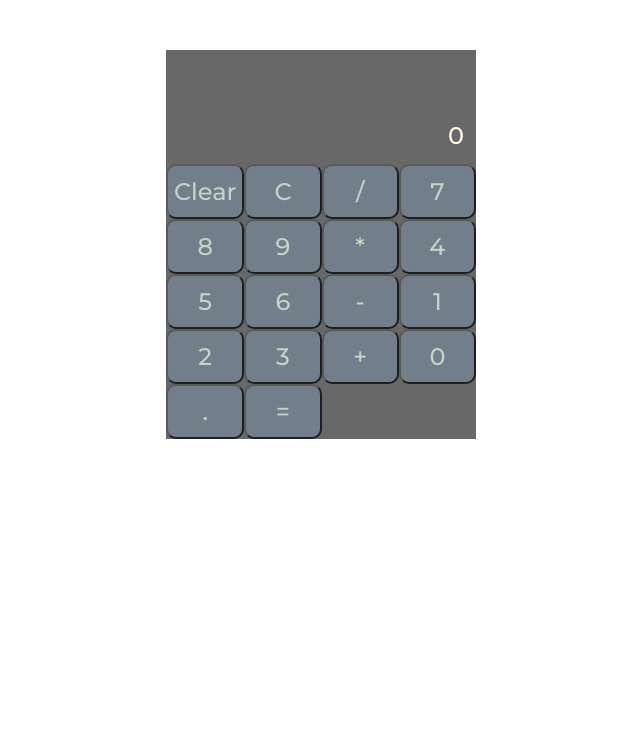
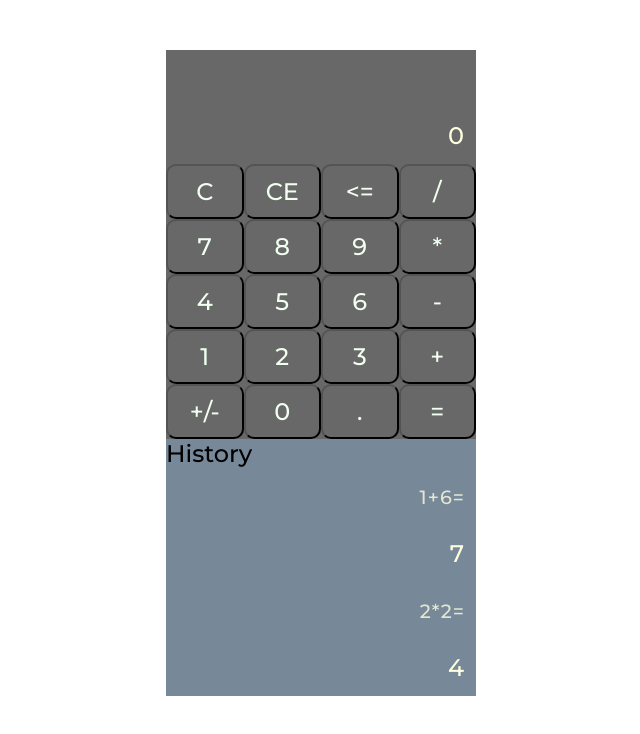
Before and after one commit to Rambo-react/Calc, a React (Create React App) app: page / in a window 1280 px wide. Shown: the top 734 px of the page, without its empty margins (319-959 px from the left). Built offline with nearby package versions, Linux system fonts and the light colour scheme.

Commit message:
history block added without logic

```diff
--- a/src/App.css
+++ b/src/App.css
@@ -44,10 +44,11 @@ input {
 
 button {
   border-radius: 10px;
-  background-color: lightslategrey;
+
   color: honeydew;
   cursor: pointer;
-  opacity: 0.7;
+  background-color: transparent;
+  /* opacity: 0.3; */
 }
 
 #clear {
@@ -61,7 +62,8 @@ button {
 }
 
 button:hover {
-  opacity: 1;
+  background-color: lightslategrey;
+  /* opacity: 1; */
 }
 
 /* ====================================  HISTORY */
@@ -71,6 +73,7 @@ button:hover {
   text-align: right;
   display:grid;
 }
+
 .historyBlock{
   background-color: lightslategrey;
 }
--- a/src/App.js
+++ b/src/App.js
@@ -2,6 +2,7 @@
 import React, { useState } from 'react';
 import './App.css';
 import Button from './components/Button';
+import HistoryElement from './components/HistoryElement';
 
 
 const App = () => {
@@ -9,7 +10,7 @@ const App = () => {
   const [result, setResult] = useState("0");
   const [firstVal, setFirstVal] = useState("");
   // const [secondVal, setSecondVal] = useState(null);
-  // const [history, setHistory] = useState([]);
+  const [history, setHistory] = useState([ ["1+6=", "7"], ["2*2=", "4"]]);
   const [lastButtonOperator, setLastButtonOperator] = useState(false);
   // const [lastButtonDot, setLastButtonDot] = useState(false);
   const [lastButtonEqual, setLastButtonEqual] = useState(false);
@@ -18,7 +19,7 @@ const App = () => {
   //цифры
   const handleClick = (e) => {
 
-    if (lastButtonOperator) {
+    if (lastButtonOperator || lastButtonEqual) {
       setResult(e.target.innerHTML)
 
     } else
@@ -29,11 +30,20 @@ const App = () => {
       }
 
     setLastButtonOperator(false);
+    setLastButtonEqual(false);
   }
 
   //очистить
   const clear = () => {
     setResult("0");
+  }
+
+  //очистить всё
+  const clearAll = () => {
+    setResult("0");
+    setFirstVal("");
+    setLastButtonEqual(false);
+    setLastButtonOperator(false);
   }
 
   //удалить последний символ
@@ -53,7 +63,8 @@ const App = () => {
       debugger
       setFirstVal(result.concat(e.target.innerHTML));
 
-    } else if (!lastButtonEqual) {
+    } else if (!lastButtonEqual && !firstVal.includes("=")) {
+      //если строка не содержит "=" и последняя кнопка не равна "="
       debugger
       let calcResult;
       let numFirstVal = Number(firstVal.slice(0, -1));
@@ -108,11 +119,6 @@ const App = () => {
 
   }
 
-
-
-
-
-
   //операторы
   const operatorClick = (e) => {
     debugger
@@ -149,6 +155,7 @@ const App = () => {
       setFirstVal(result.concat(e.target.innerHTML));
     }
 
+    setLastButtonEqual(false);
     setLastButtonOperator(true);
   }
 
@@ -162,44 +169,61 @@ const App = () => {
       }
     setLastButtonOperator(false);
   }
+  //плюс минус
+  const plusMinus = () => {
+    if (result !== "0") {
+      result.includes("-") ? setResult(result.replace("-" ,"")) : setResult("-".concat(result));
+    }
+  }
+  //история
+  const historyHandle = () => {
+ //после нажатия на дивку , значения переносятся в калькулятор
+
+  }
 
   return (
     <div className="App">
 
       <div className="calculator">
-        <input value={firstVal} />
+        <input value={firstVal} readOnly={true} />
         <input value={result} readOnly={true} />
         <div className="keyboard">
-          <Button child={"Clear"} handleClick={clear} />
-          <Button child={"C"} handleClick={backspace} />
-          <Button child={"/"} handleClick={operatorClick} />
-          <Button child={"7"} handleClick={handleClick} />
-          <Button child={"8"} handleClick={handleClick} />
-          <Button child={"9"} handleClick={handleClick} />
-          <Button child={"*"} handleClick={operatorClick} />
-          <Button child={"4"} handleClick={handleClick} />
-          <Button child={"5"} handleClick={handleClick} />
-          <Button child={"6"} handleClick={handleClick} />
-          <Button child={"-"} handleClick={operatorClick} />
-          <Button child={"1"} handleClick={handleClick} />
-          <Button child={"2"} handleClick={handleClick} />
-          <Button child={"3"} handleClick={handleClick} />
-          <Button child={"+"} handleClick={operatorClick} />
-          <Button child={"0"} handleClick={handleClick} />
-          <Button child={"."} handleClick={dotButtonHandler} />
-          <Button child={"="} handleClick={calculate} />
+          <Button styles={["button"]} child={"C"} handleClick={clearAll} />
+          <Button styles={["button"]} child={"CE"} handleClick={clear} />
+          <Button styles={["button"]} child={"<="} handleClick={backspace} />
+          <Button styles={["button"]} child={"/"} handleClick={operatorClick} />
+          <Button styles={["button", "numButton"]} child={"7"} handleClick={handleClick} />
+          <Button styles={["button", "numButton"]} child={"8"} handleClick={handleClick} />
+          <Button styles={["button", "numButton"]} child={"9"} handleClick={handleClick} />
+          <Button styles={["button"]} child={"*"} handleClick={operatorClick} />
+          <Button styles={["button", "numButton"]} child={"4"} handleClick={handleClick} />
+          <Button styles={["button", "numButton"]} child={"5"} handleClick={handleClick} />
+          <Button styles={["button", "numButton"]} child={"6"} handleClick={handleClick} />
+          <Button styles={["button"]} child={"-"} handleClick={operatorClick} />
+          <Button styles={["button", "numButton"]} child={"1"} handleClick={handleClick} />
+          <Button styles={["button", "numButton"]} child={"2"} handleClick={handleClick} />
+          <Button styles={["button", "numButton"]} child={"3"} handleClick={handleClick} />
+          <Button styles={["button"]} child={"+"} handleClick={operatorClick} />
+          <Button styles={["button", "numButton"]} child={"+/-"} handleClick={plusMinus} />
+          <Button styles={["button", "numButton"]} child={"0"} handleClick={handleClick} />
+          <Button styles={["button", "numButton"]} child={"."} handleClick={dotButtonHandler} />
+          <Button styles={["button"]} child={"="} handleClick={calculate} />
         </div>
 
 
       </div>
-      {/* <div className="historyBlock">
+      <div className="historyBlock">
         <div>History</div>
         <div className="history">
+          {
+            history.map( (el, index) => {
+              return <HistoryElement key={index} historyElement={el} historyHandle={historyHandle} />
+             } )
+          }
 
-          <div className="historyElement">2 +2 = 4</div>
         </div>
 
-      </div> */}
+      </div>
 
     </div>
   )
--- a/src/components/Button.jsx
+++ b/src/components/Button.jsx
@@ -1,8 +1,10 @@
 import style from './Button.module.css'
 
+const Button = (props) => {
+  let stylesButton = props.styles
+  return (
 
-const Button = (props) => {
-    return (
+
 
       <button onClick={props.handleClick} className={style.button}>{props.child}</button>
 
--- /dev/null
+++ b/src/components/HistoryElement.jsx
@@ -0,0 +1,12 @@
+import style from "./HistoryElement.module.css"
+
+const HistoryElement = (props) => {
+    return (
+        <div className={style.historyElement} onClick={props.historyHandle}>
+            <input className={style.small} readOnly={true} value={props.historyElement[0]} />
+            <input readOnly={true} value={props.historyElement[1]} />
+        </div>
+    )
+}
+
+export default HistoryElement;
--- /dev/null
+++ b/src/components/HistoryElement.module.css
@@ -0,0 +1,16 @@
+input {
+    background-color: transparent;
+}
+
+.small {
+    font-size: 80%;
+    opacity: 0.8;
+}
+
+.historyElement {
+    background-color: transparent;
+}
+
+.historyElement:hover, input:hover {
+    background-color: rgb(104, 104, 104);
+}
```
